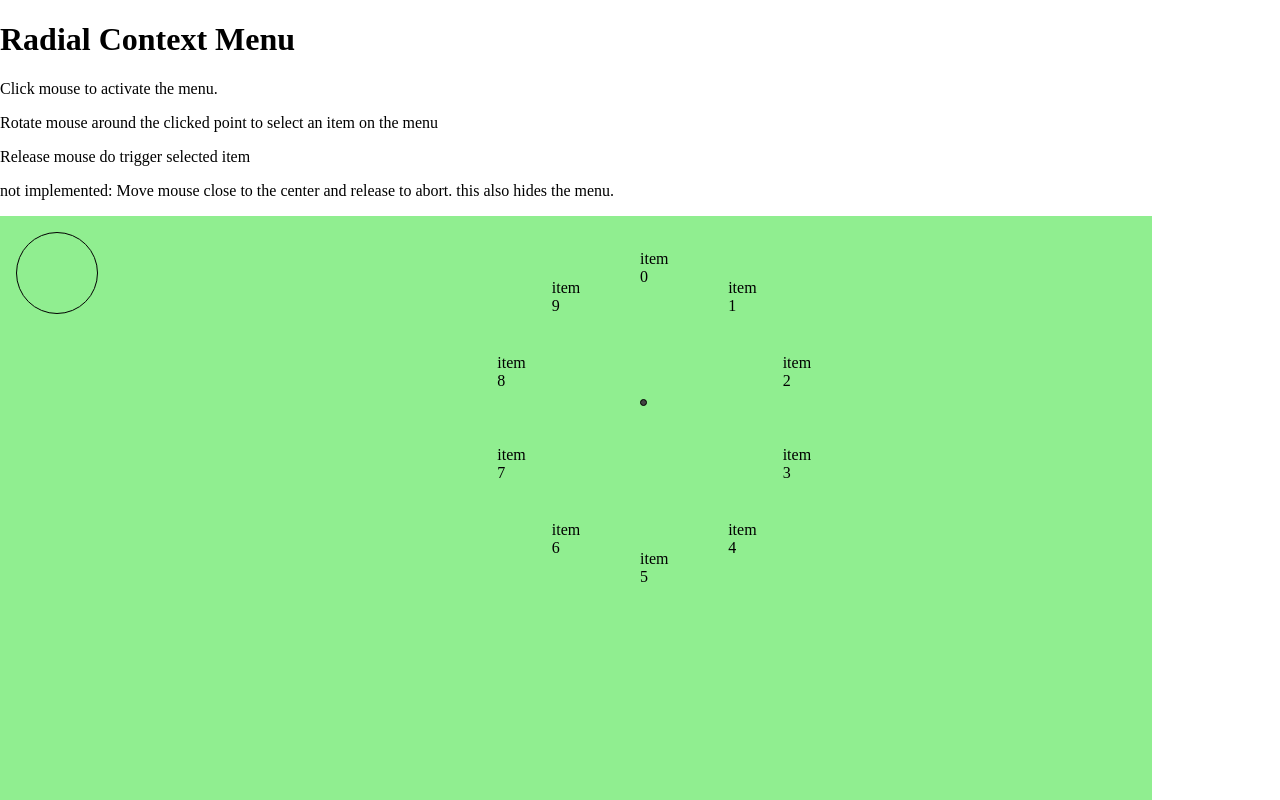
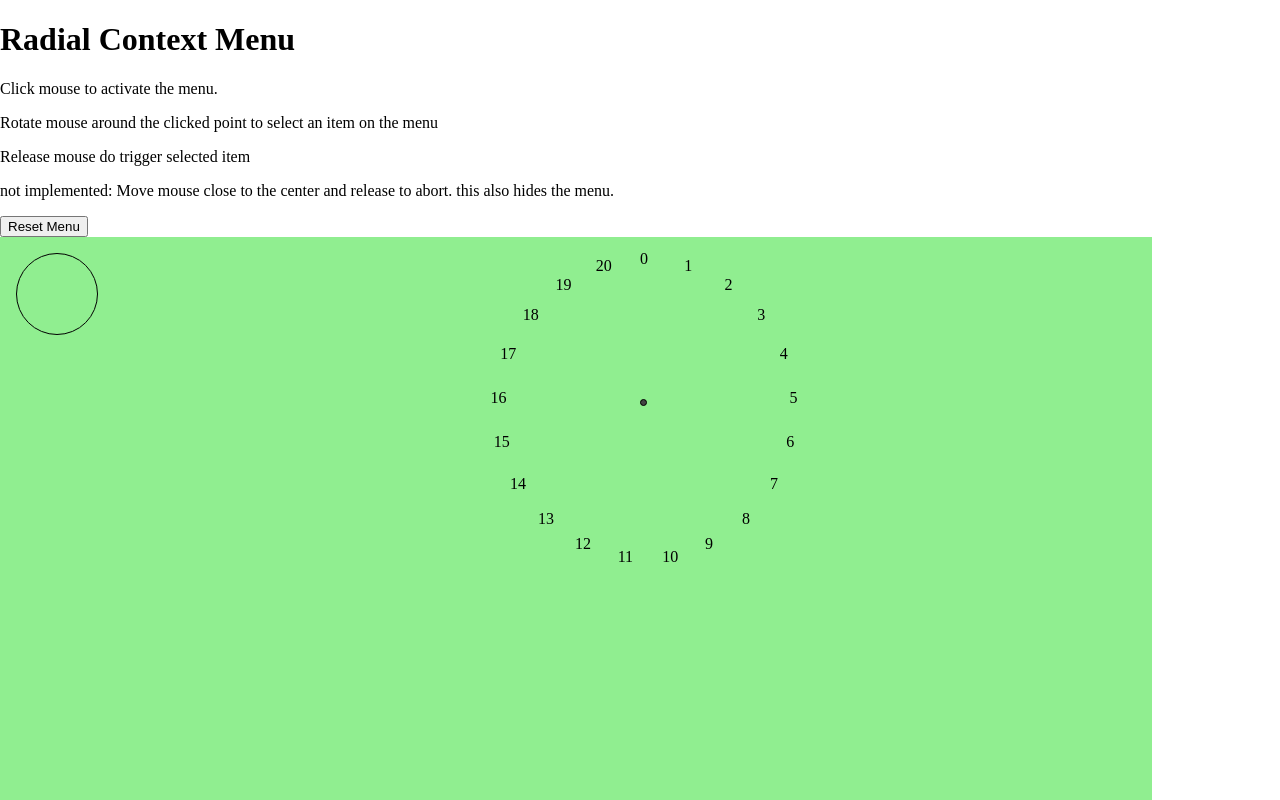
Before and after one commit to Phrenchen/radial-context-menu, an Angular app: page / in a window 1280 px wide. Shown: the top 800 px of the page. Built offline with nearby package versions, Linux system fonts and the light colour scheme.

Commit message:
added reset menu button. dynamically generate item labels.

```diff
--- a/src/app/radial-menu/radial-menu.component.css
+++ b/src/app/radial-menu/radial-menu.component.css
@@ -58,5 +58,5 @@
     /* margin: 1em; */
 
     opacity: 0;
-    background-color: red;
+    background-color: darkgreen;
 }
--- a/src/app/radial-menu/radial-menu.component.html
+++ b/src/app/radial-menu/radial-menu.component.html
@@ -1,3 +1,4 @@
+<button (click)="resetMenu()">Reset Menu</button>
 
 <div class="dropdown-menu"
   (mousedown)="mouseDown($event)"
--- a/src/app/radial-menu/radial-menu.component.ts
+++ b/src/app/radial-menu/radial-menu.component.ts
@@ -39,26 +39,38 @@ export class RadialMenuComponent implements OnInit, AfterViewInit {
   private targetPositionOnCircle: Point;
 
   constructor() {
-    this.menuItemLabels = [
-      'item 0',
-      'item 1',
-      'item 2',
-      'item 3',
-      'item 4',
-      'item 5',
-      'item 6',
-      'item 7',
-      'item 8',
-      'item 9',
-    ];
-
-    this.menuItemCount = this.menuItemLabels.length;
-    this.offsetAngle = 360 / this.menuItemCount;
+    this.resetMenu();
   }
 
   ngOnInit() { }
 
   ngAfterViewInit(): void { }
+
+  public resetMenu(itemCount = -1): void {
+    this.menuItemLabels = [];
+
+    // let itemCount = 4;
+    const minItemCount = 1;
+    const maxItemCount = 30 - minItemCount;
+
+    if (itemCount === -1) {
+      itemCount = Math.floor(Math.random() * maxItemCount + minItemCount);
+    }
+
+    // let random: number;
+    let label: string;
+    for (let i = 0; i < itemCount; i++) {
+      // random = Math.random() * 1000;
+      // random = i;
+      // label = random.toString().substr(0, 2);
+      label = i.toString();
+      this.menuItemLabels.push(label);
+    }
+
+
+    this.menuItemCount = this.menuItemLabels.length;
+    this.offsetAngle = 360 / this.menuItemCount;
+  }
 
   public getMenuItemStyle(index: number): string {
     const radius = index >= 0 ? this.menuRadiusPx : 1;
@@ -131,6 +143,7 @@ export class RadialMenuComponent implements OnInit, AfterViewInit {
         item.style.color = 'red';
         item.style.fontWeight = 'bold';
       } else {
+        // TODO: only reset last active item. new member 'lastSelectedIndex
         item.style.color = 'black';
         item.style.fontWeight = 'normal';
       }
@@ -187,9 +200,10 @@ export class RadialMenuComponent implements OnInit, AfterViewInit {
         const endAngle = (angleToTarget + 90 + this.offsetAngle * .5);
         const backgroundColor = 'lightgreen';
         const style = 'linear-gradient(' + endAngle + 'deg, transparent 50%, ' + backgroundColor + ' 50%), ' +
-                      'linear-gradient(' + startAngle + 'deg, ' + backgroundColor + ' 50%, transparent 50%)';
+          // 'linear-gradient(' + startAngle + 'deg, ' + "white" + ' 25%, transparent 50%)' +
+          'linear-gradient(' + startAngle + 'deg, ' + backgroundColor + ' 50%, transparent 50%)';
 
-        activeCircleSector.style.opacity = '1';
+        activeCircleSector.style.opacity = '.50';
         activeCircleSector.style.backgroundImage = style;
         return style;
       }
```
